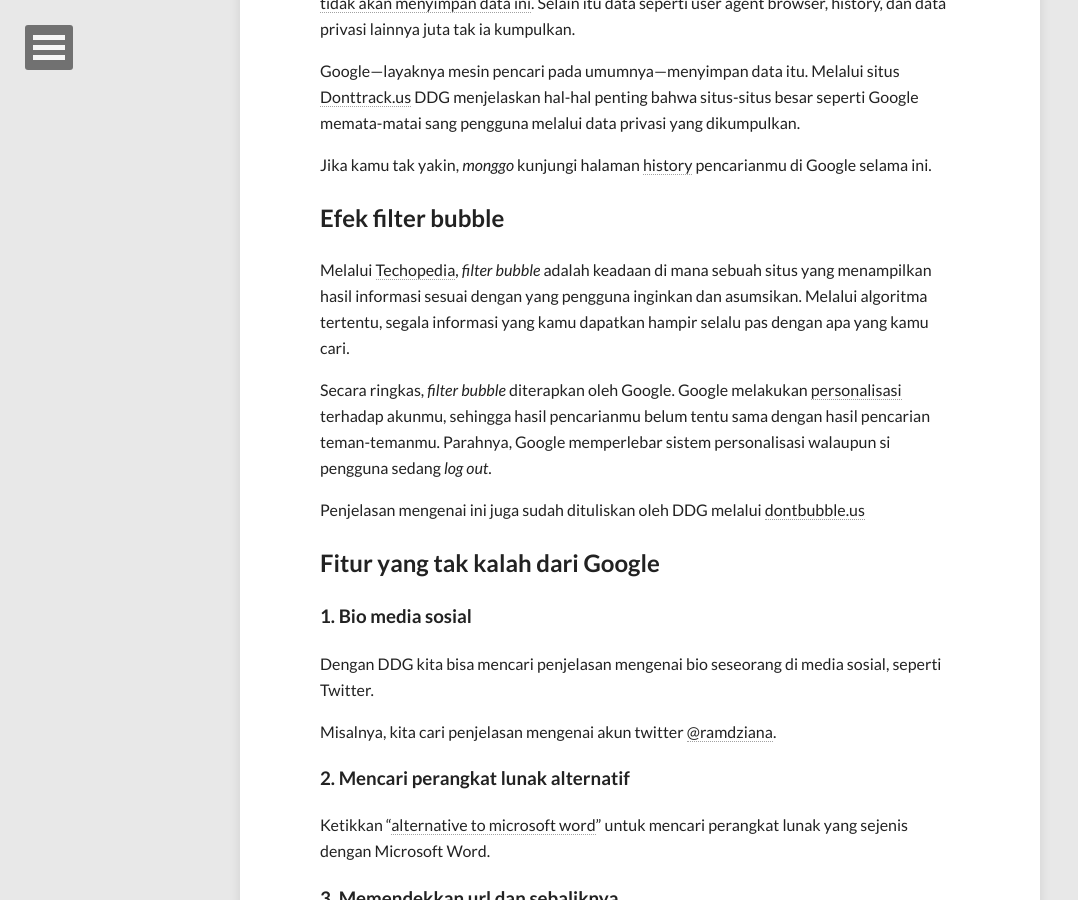
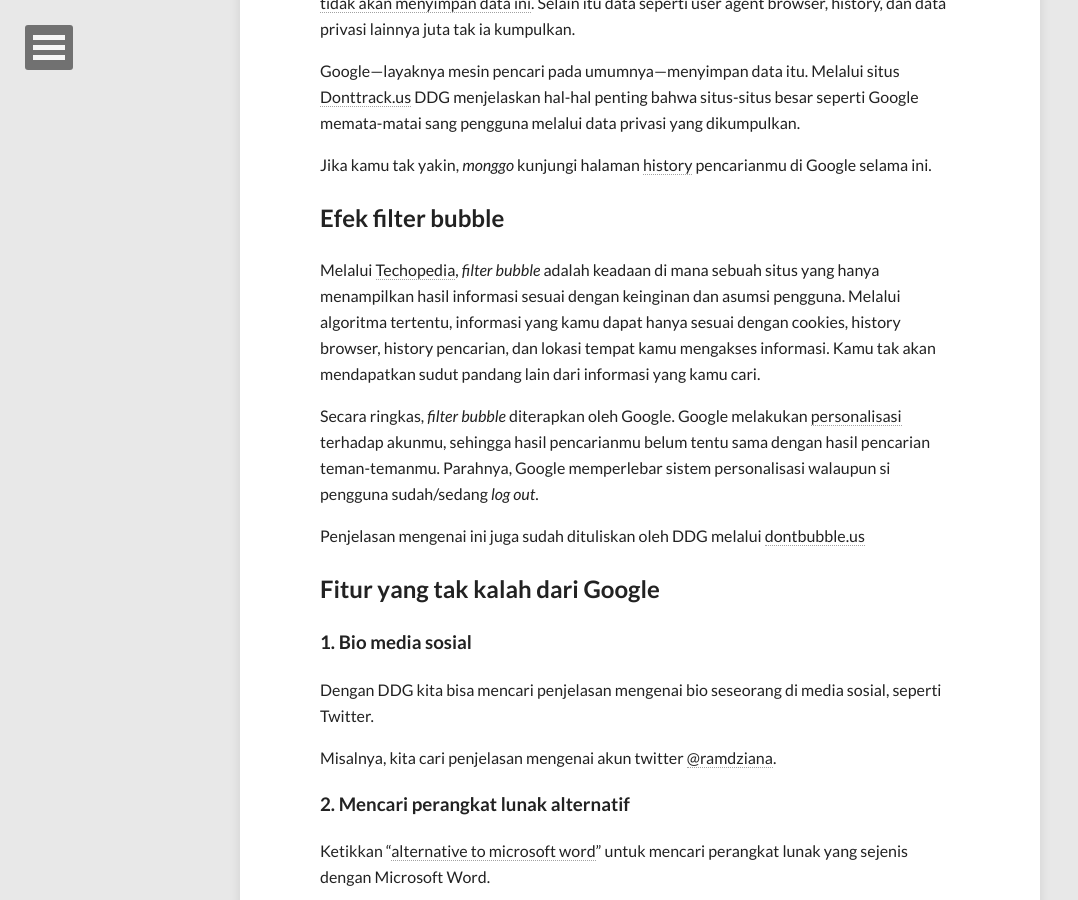
Before and after one commit to rafeyu/rafeyu.github.io, a Jekyll site: the page built from _posts/2014-12-27-kenapa-pakai-duckduckgo.md, in a window 1280 px wide and 900 px high, scrolled down 901 px. Shown: the whole window, without its empty margins (0-1078 px from the left). Built offline with Jekyll 4.4.1, drawn with Linux system fonts in a browser that asks for light colours; nearby versions of some CDN libraries; comment, search, counter and statistics services are not loaded.

Commit message:
edit keterangan bubble

```diff
--- a/_posts/2014-12-27-kenapa-pakai-duckduckgo.md
+++ b/_posts/2014-12-27-kenapa-pakai-duckduckgo.md
@@ -30,9 +30,9 @@
 
 ## Efek filter bubble
 
-Melalui [Techopedia][techobubble], *filter bubble* adalah keadaan di mana sebuah situs yang menampilkan hasil informasi sesuai dengan yang pengguna inginkan dan asumsikan. Melalui algoritma tertentu, segala informasi yang kamu dapatkan hampir selalu pas dengan apa yang kamu cari.
+Melalui [Techopedia][techobubble], *filter bubble* adalah keadaan di mana sebuah situs yang hanya menampilkan hasil informasi sesuai dengan keinginan dan asumsi pengguna. Melalui algoritma tertentu, informasi yang kamu dapat hanya sesuai dengan cookies, history browser, history pencarian, dan lokasi tempat kamu mengakses informasi. Kamu tak akan mendapatkan sudut pandang lain dari informasi yang kamu cari.
 
-Secara ringkas, *filter bubble* diterapkan oleh Google. Google melakukan [personalisasi][personalisasi] terhadap akunmu, sehingga hasil pencarianmu belum tentu sama dengan hasil pencarian teman-temanmu. Parahnya, Google memperlebar sistem personalisasi walaupun si pengguna sedang *log out*.
+Secara ringkas, *filter bubble* diterapkan oleh Google. Google melakukan [personalisasi][personalisasi] terhadap akunmu, sehingga hasil pencarianmu belum tentu sama dengan hasil pencarian teman-temanmu. Parahnya, Google memperlebar sistem personalisasi walaupun si pengguna sudah/sedang *log out*.
 
 Penjelasan mengenai ini juga sudah dituliskan oleh DDG melalui [dontbubble.us][bubble]
 
```
